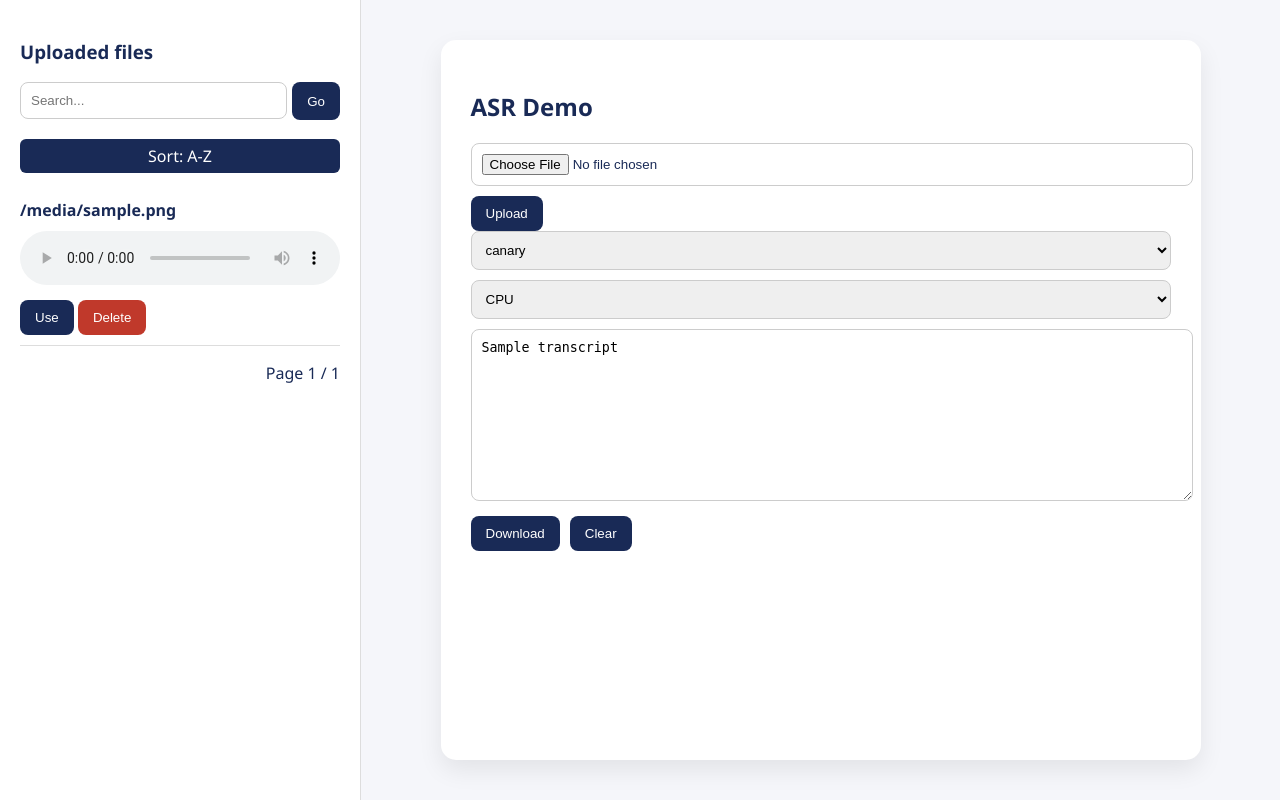
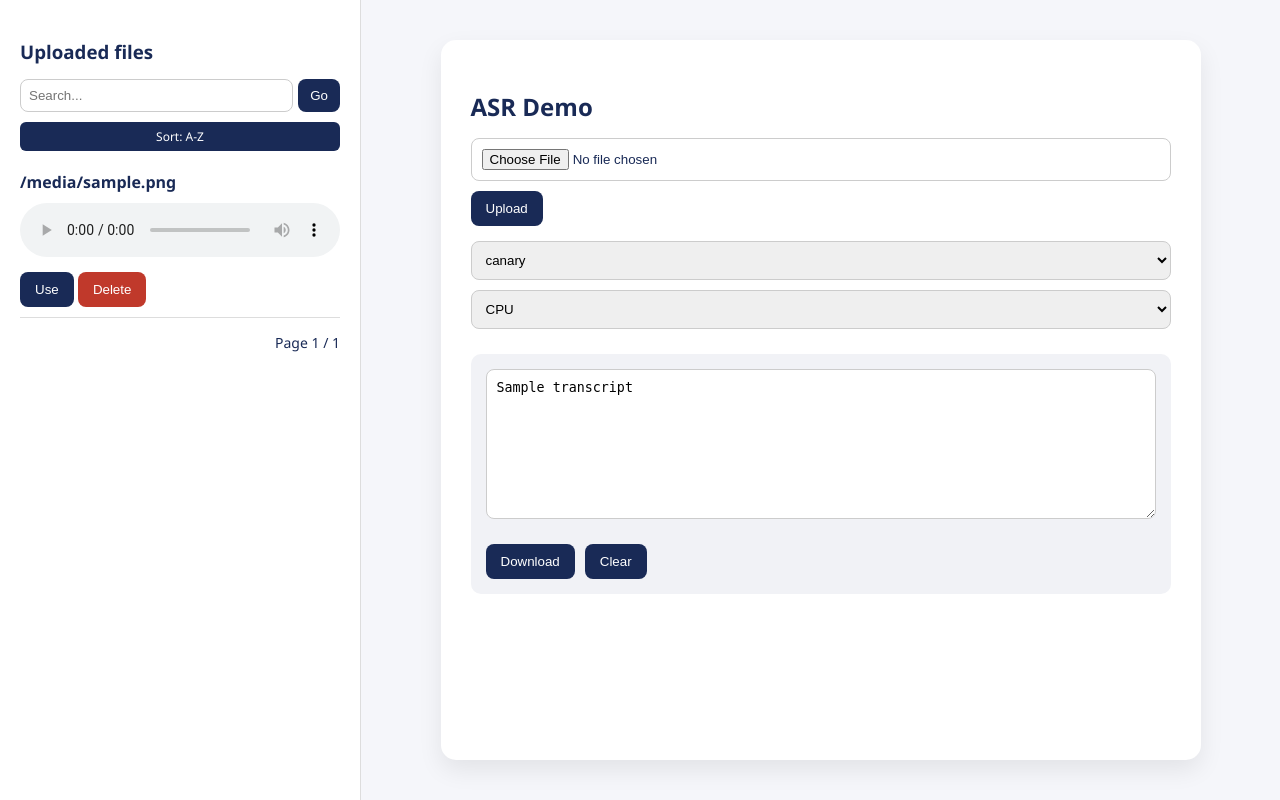
Before and after one commit to danieldedek/test2-image, a Flask app: template app/templates/index.html in a window 1280 px wide. Run offline with Flask 3, Linux system fonts and the light colour scheme; the template is opened without the code that fills it: most values are stand-ins (such as "Sample title", 1, 10 or a date in 2020); parts of the project's set-up code (start-up, migrations or seed data) failed here and were passed over.

Commit message:
Update style.css

```diff
--- a/app/static/style.css
+++ b/app/static/style.css
@@ -3,6 +3,7 @@ body {
     background-color: #f5f6fa;
     color: #192a56;
     margin: 0;
+    padding: 0;
 }
 
 .layout {
@@ -12,7 +13,7 @@ body {
 
 .sidebar {
     width: 320px;
-    background: #fff;
+    background: #ffffff;
     padding: 20px;
     border-right: 1px solid #ddd;
     overflow-y: auto;
@@ -25,7 +26,7 @@ body {
 }
 
 .container {
-    background: #fff;
+    background: #ffffff;
     margin: 40px;
     padding: 30px;
     border-radius: 15px;
@@ -34,12 +35,21 @@ body {
     max-width: 700px;
 }
 
+h2, h3 {
+    margin-bottom: 15px;
+}
+
+form {
+    margin-bottom: 15px;
+}
+
 input, select, textarea {
     width: 100%;
     padding: 10px;
     border-radius: 8px;
     border: 1px solid #ccc;
     margin-bottom: 10px;
+    box-sizing: border-box;
 }
 
 textarea {
@@ -53,6 +63,7 @@ button {
     border: none;
     background: #192a56;
     color: white;
+    cursor: pointer;
 }
 
 button:hover {
@@ -64,8 +75,21 @@ audio {
     margin: 10px 0;
 }
 
+.card {
+    background: #f1f2f6;
+    padding: 15px;
+    border-radius: 10px;
+    margin-bottom: 15px;
+}
+
+.card.error {
+    background: #ffe6e6;
+    color: #c0392b;
+}
+
 ul {
-    padding: 0;
+    padding-left: 0;
+    margin: 0;
 }
 
 li {
@@ -77,6 +101,11 @@ li {
 .button-row {
     display: flex;
     gap: 10px;
+    margin-top: 10px;
+}
+
+.button-row form {
+    margin: 0;
 }
 
 .search-form {
@@ -87,25 +116,45 @@ li {
 
 .search-form input {
     flex: 1;
+    padding: 8px;
+    margin: 0;
 }
 
 .search-form button {
-    height: 38px;
+    padding: 8px 12px;
 }
 
 .sort-btn {
     display: block;
-    margin: 10px 0;
+    margin-bottom: 10px;
+    text-decoration: none;
     background: #192a56;
     color: white;
     padding: 6px;
+    border-radius: 6px;
+    font-size: 12px;
     text-align: center;
-    border-radius: 6px;
-    text-decoration: none;
+}
+
+.sort-btn:hover {
+    background: #0f1b3a;
 }
 
 .pagination {
     display: flex;
     justify-content: space-between;
-    margin-top: 10px;
+    align-items: center;
+    margin-top: 15px;
+    font-size: 14px;
 }
+
+.pagination a {
+    text-decoration: none;
+    color: #192a56;
+    font-weight: bold;
+    margin-right: 8px;
+}
+
+.pagination a:hover {
+    text-decoration: underline;
+}
```
